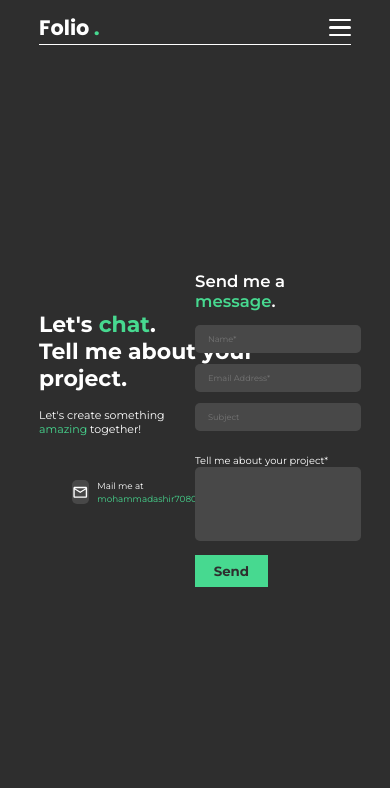
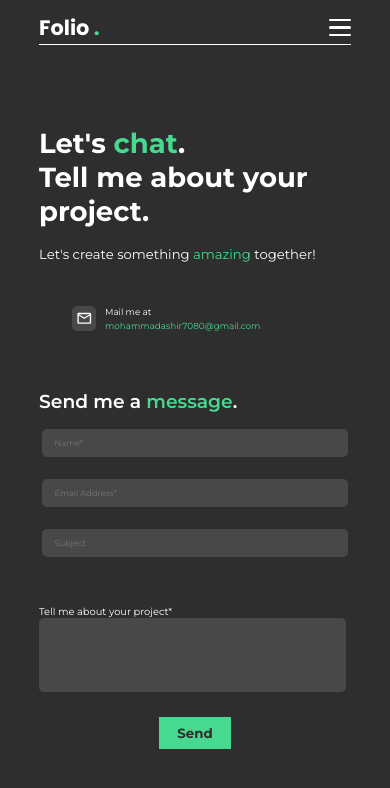
Before and after one commit to A-shir1/Ashir-Portfolio, a React (Create React App) app: page /contact in a window 390 px wide. Shown: the top 788 px of the page. Built offline with nearby package versions, Linux system fonts and the light colour scheme.

Commit message:
Made all the other pages responsive

```diff
--- a/src/App.css
+++ b/src/App.css
@@ -63,6 +63,12 @@ body{
   :root{
     font-size: 13px;
   }
+
+  .Home, .Contact, .About{
+    flex-direction: column;
+    align-items: center;
+    /* background-color: red; */
+  }
 }
 
 @media screen and (max-width: 410px) {
--- a/src/Components/Navbar/Navbar.css
+++ b/src/Components/Navbar/Navbar.css
@@ -89,31 +89,10 @@
     transition: ease-out 0.2s;
 }
 
-/* .ham-line.unclicked{
-    transform: rotate(0) translate(0);
-    transition: cubic-bezier(0.175, 0.885, 0.32, 1.275) 0.5s;
-}
-
-
-.ham-line.clicked:nth-child(1){
-    transform: rotate(45deg) translate(0.75rem, 1.25rem);
-    transition: ease-out 0.5s;
-}
-
-.ham-line.clicked:nth-child(2){
-    transform: scale(0.1);
-    transition: ease-out 0.5s;
-}
-
-.ham-line.clicked:nth-child(3){
-    transform: rotate(135deg) translate(-0.5rem, 1rem);
-    transition: ease-out 0.5s;
-} */
-
 
 .phone-nav .nav-items{
     flex-direction: column;
-    height: 40%;
+    height: 35%;
     text-transform: uppercase;
     margin-top: 60%;
     font-size: 1.5rem;
--- a/src/Components/Project/Project.css
+++ b/src/Components/Project/Project.css
@@ -86,3 +86,24 @@
     width: 22rem;
     border-radius: 0.4rem;
 }
+
+@media screen and (max-width: 500px) {
+    .Project{
+        height: 75vh;
+    }
+
+    .project-slider{
+        height: 100%;
+        flex-direction: column;
+        justify-content: space-between;
+    }
+
+    .project-left{
+        width: 100%;
+        height: 50%;
+    }
+
+    .project-right{
+        width: 100%;
+    }
+}
--- a/src/Pages/About/About.css
+++ b/src/Pages/About/About.css
@@ -52,3 +52,41 @@
 .skills{
     margin-bottom: 3rem;
 }
+
+@media screen and (max-width: 500px) {
+    .About{
+        justify-content: center;
+    }
+
+    .about-left, .about-right{
+        width: 100%;
+    }
+
+    .about-left, .about-right, .about-body{
+        display: flex;
+        align-items: center;
+        justify-content: center;
+    }
+
+    .image-thumbnail{
+        margin: 0;
+    }
+
+    .about-right, .about-body{
+        flex-direction: column;
+    }
+
+    .about-head{
+        font-size: 2.5rem;
+        margin-top: 3rem;
+        margin-bottom: 1rem;
+    }
+
+    .about-subhead{
+        font-size: 1.5rem;
+    }
+
+    .about-body-text{
+        font-size: 1rem;
+    }
+}
--- a/src/Pages/Contact/Contact.css
+++ b/src/Pages/Contact/Contact.css
@@ -96,3 +96,47 @@
 .send-btn:hover{
     background-color: var(--hover-emerald-green);
 }
+
+@media screen and (max-width: 500px) {
+    .Contact{
+        justify-content: center;
+        /* background-color: blue; */
+    }
+
+    .contact-left, .contact-right{
+        width: 100%;
+    }
+
+    .contact-head{
+        width: 100%;
+        font-size: 2.5rem;
+    }
+
+    .contact-tagline{
+        font-size: 1.2rem;
+    }
+
+    form{
+        /* background-color: red; */
+        height: 28rem;
+        width: 100%;
+        display: flex;
+        flex-direction: column;
+        align-items: center;
+        justify-content: flex-start;
+    }
+
+    .contact-subhead{
+        font-size: 1.7rem;
+    }
+
+    .input{
+        margin-bottom: 2rem;
+    }
+
+    .message-container{
+        width: 100%;
+        margin-bottom: 2rem;
+    }
+
+}
--- a/src/Pages/Home/Home.css
+++ b/src/Pages/Home/Home.css
@@ -87,10 +87,7 @@
 
 @media screen and (max-width: 500px) {
     .Home{
-        flex-direction: column;
-        align-items: center;
         justify-content: space-evenly;
-        /* background-color: red; */
     }
 
     .home-left, .home-right{
@@ -117,4 +114,7 @@
         transform: translateX(0.3rem);
     }
 
+    .primary-cta, .secondary-cta{
+        font-size: 1.1rem;
+    }
 }
--- a/src/Pages/Projects/Projects.css
+++ b/src/Pages/Projects/Projects.css
@@ -12,3 +12,10 @@
     font-size: 2rem;
     margin: 0;
 }
+
+@media screen and (max-width: 500px) {
+    .Projects{
+        align-items: center;
+        justify-content: space-evenly;
+    }
+}
```
